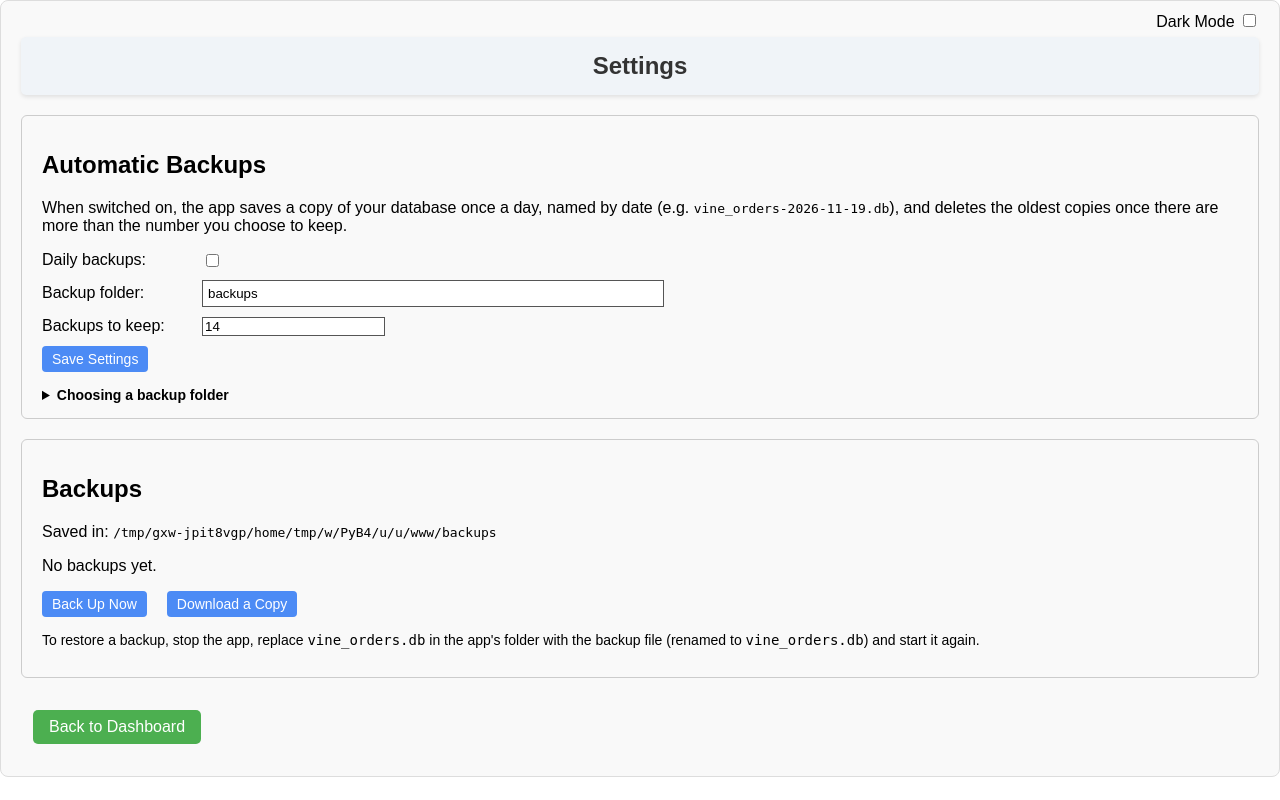
After one commit to infidelus/vine-orders-app, a Flask app: page /settings in a window 1280 px wide. The commit adds this page. Run offline with Flask 3, Linux system fonts and the light colour scheme; tables that the repository leaves empty hold one stand-in row (values such as "Sample post").

Commit message:
Make backups optional with a Settings page
- Remove the VINE_DATABASE option: the database stays in the app's folder
- Backups are off until switched on in the new Settings page, where the
  backup folder and number to keep can be chosen
- Settings page lists backups and can back up now or download a copy

Co-Authored-By: Claude Opus 5.5 <noreply@anthropic.com>
Claude-Session: https://claude.ai/code/session_01W5yiS6iqTCSKypt1SRSzjz

```diff
--- a/app.py
+++ b/app.py
@@ -6,7 +6,6 @@ import logging
 import requests
 import sqlite3
 import os
-import shutil
 import threading
 import time
 from urllib.parse import urlparse, quote
@@ -20,21 +19,12 @@ app = Flask(__name__)
 # Set up logging
 logging.basicConfig(level=logging.INFO)
 
-# Where the database is kept.  By default it's vine_orders.db next to app.py,
-# as it always has been.  In Docker, set the VINE_DATABASE variable to a path in
-# a mapped folder (e.g. /data/vine_orders.db) so rebuilding the image can't
-# lose your data - see the README.
-DEFAULT_DATABASE = 'vine_orders.db'
-DATABASE = os.environ.get('VINE_DATABASE', DEFAULT_DATABASE)
-
-# Automatic daily backups go in a 'backups' folder next to the database,
-# keeping the most recent VINE_BACKUP_KEEP copies (14 unless set otherwise)
-BACKUP_DIR = os.environ.get('VINE_BACKUP_DIR',
-                            os.path.join(os.path.dirname(os.path.abspath(DATABASE)), 'backups'))
-try:
-    BACKUP_KEEP = max(1, int(os.environ.get('VINE_BACKUP_KEEP', '14')))
-except ValueError:
-    BACKUP_KEEP = 14
+DATABASE = 'vine_orders.db'
+
+# Backups are optional and switched on from the Settings page.  These are the
+# starting values until you change them there.
+DEFAULT_BACKUP_DIR = 'backups'   # A 'backups' folder inside the app's folder
+DEFAULT_BACKUP_KEEP = 14
 
 # Vine items become legally yours six months after the review date
 OWNERSHIP_DAYS = 180
@@ -407,63 +397,100 @@ def datetimeformat(value, days=0, format='%d/%m/%Y'):
     return value  # In case value is None, return it unchanged
 
 
-def prepare_database_location():
-    """
-    Make sure the database's folder exists.  If VINE_DATABASE points somewhere
-    new and there's no database there yet, copy the existing one across so
-    nothing is lost when switching over.
-    """
-    folder = os.path.dirname(os.path.abspath(DATABASE))
-    os.makedirs(folder, exist_ok=True)
-
-    old_database = os.path.abspath(DEFAULT_DATABASE)
-    if (not os.path.exists(DATABASE) and os.path.exists(old_database)
-            and os.path.abspath(DATABASE) != old_database):
-        shutil.copy2(old_database, DATABASE)
-        logging.info(f"Copied the existing database from {old_database} to {os.path.abspath(DATABASE)}")
-
-    logging.info(f"Using database: {os.path.abspath(DATABASE)}")
-    logging.info(f"Backups folder: {os.path.abspath(BACKUP_DIR)} (keeping {BACKUP_KEEP})")
-
-
-def list_backups():
-    """Return the backup files, newest first."""
-    if not os.path.isdir(BACKUP_DIR):
+# --- Settings (stored in the database's 'settings' table) ---
+
+def get_setting(key, default=None):
+    """Read one setting, or return the default if it hasn't been set."""
+    conn = get_db_connection()
+    row = conn.execute('SELECT value FROM settings WHERE key = ?', (key,)).fetchone()
+    conn.close()
+    return row['value'] if row else default
+
+
+def set_setting(key, value):
+    conn = get_db_connection()
+    conn.execute('INSERT OR REPLACE INTO settings (key, value) VALUES (?, ?)', (key, str(value)))
+    conn.commit()
+    conn.close()
+
+
+def backup_settings():
+    """Return (enabled, folder, number_to_keep) from the saved settings."""
+    enabled = get_setting('backup_enabled', '0') == '1'
+    folder = get_setting('backup_dir', DEFAULT_BACKUP_DIR)
+    try:
+        keep = max(1, int(get_setting('backup_keep', DEFAULT_BACKUP_KEEP)))
+    except ValueError:
+        keep = DEFAULT_BACKUP_KEEP
+    return enabled, os.path.abspath(folder), keep
+
+
+def check_backup_folder(folder):
+    """
+    Make sure a backup folder exists and can be written to.
+    Returns an error message, or None if all is well.
+    """
+    try:
+        os.makedirs(folder, exist_ok=True)
+        test_file = os.path.join(folder, '.vine_write_test')
+        with open(test_file, 'w') as f:
+            f.write('test')
+        os.remove(test_file)
+    except OSError as e:
+        return f"Can't use that folder: {e.strerror or e}"
+    return None
+
+
+# --- Backups ---
+
+def list_backups(folder):
+    """Return the backup files in a folder, newest first."""
+    if not os.path.isdir(folder):
         return []
-    names = [name for name in os.listdir(BACKUP_DIR)
+    names = [name for name in os.listdir(folder)
              if name.startswith('vine_orders-') and name.endswith('.db')]
     return sorted(names, reverse=True)
 
 
-def backup_database():
-    """
-    Make today's backup if there isn't one already, then delete the oldest
-    backups beyond BACKUP_KEEP.  SQLite's own backup method is used, so the
-    copy is safe even if the app is in the middle of saving something.
-    """
-    if not os.path.exists(DATABASE):
+def copy_database(target_path):
+    """
+    Copy the database to target_path using SQLite's own backup method, which
+    is safe even if the app is in the middle of saving something.  It writes
+    to a temporary name first, so a half-finished copy is never mistaken for
+    a good one.
+    """
+    temp_path = target_path + '.tmp'
+    source = sqlite3.connect(DATABASE)
+    target = sqlite3.connect(temp_path)
+    with target:
+        source.backup(target)
+    target.close()
+    source.close()
+    os.replace(temp_path, target_path)
+
+
+def backup_database(force=False):
+    """
+    Make today's backup (if backups are switched on and there isn't one
+    already), then delete the oldest backups beyond the number to keep.
+    force=True makes a backup now even if switched off or one exists today.
+    Returns the backup's file name, or None if nothing was done.
+    """
+    enabled, folder, keep = backup_settings()
+    if not (enabled or force) or not os.path.exists(DATABASE):
         return None
 
-    os.makedirs(BACKUP_DIR, exist_ok=True)
+    os.makedirs(folder, exist_ok=True)
     backup_name = f"vine_orders-{datetime.now().strftime('%Y-%m-%d')}.db"
-    backup_path = os.path.join(BACKUP_DIR, backup_name)
-
-    if not os.path.exists(backup_path):
-        source = sqlite3.connect(DATABASE)
-        # Write to a temporary name first, so a half-finished backup is never
-        # mistaken for a good one
-        temp_path = backup_path + '.tmp'
-        target = sqlite3.connect(temp_path)
-        with target:
-            source.backup(target)
-        target.close()
-        source.close()
-        os.replace(temp_path, backup_path)
+    backup_path = os.path.join(folder, backup_name)
+
+    if force or not os.path.exists(backup_path):
+        copy_database(backup_path)
         logging.info(f"Backup saved: {backup_path}")
 
     # Remove the oldest backups beyond the number we're keeping
-    for old_name in list_backups()[BACKUP_KEEP:]:
-        os.remove(os.path.join(BACKUP_DIR, old_name))
+    for old_name in list_backups(folder)[keep:]:
+        os.remove(os.path.join(folder, old_name))
         logging.info(f"Old backup removed: {old_name}")
 
     return backup_name
@@ -498,6 +525,14 @@ def init_db():
         )
     ''')
 
+    # Create the settings table (used for the backup options)
+    cursor.execute('''
+        CREATE TABLE IF NOT EXISTS settings (
+            key TEXT PRIMARY KEY,
+            value TEXT
+        )
+    ''')
+
     # Create the review_periods table
     cursor.execute('''
         CREATE TABLE IF NOT EXISTS review_periods (
@@ -549,8 +584,8 @@ def init_db():
     conn.close()
 
 
-# Initialise the database, then start the automatic daily backups
-prepare_database_location()
+# Initialise the database, then start the daily backup checks (which do
+# nothing unless backups are switched on in Settings)
 init_db()
 threading.Thread(target=backup_loop, daemon=True, name='daily-backup').start()
 
@@ -1371,18 +1406,7 @@ def stats():
 
     conn.close()
 
-    # Backup details for the bottom of the page
-    backups = list_backups()
-    if backups:
-        latest = datetime.strptime(backups[0][len('vine_orders-'):-len('.db')], '%Y-%m-%d')
-        latest_backup = latest.strftime('%d/%m/%Y')
-    else:
-        latest_backup = None
-
     return render_template('stats.html',
-                           latest_backup=latest_backup,
-                           backup_count=len(backups),
-                           backup_dir=os.path.abspath(BACKUP_DIR),
                            total_orders=total_orders,
                            total_value=f"{(total_value or 0):.2f}",
                            items_sold=items_sold,
@@ -1458,18 +1482,78 @@ def export_sales_csv():
     )
 
 
+# Settings page (currently the backup options)
+@app.route('/settings', methods=['GET', 'POST'])
+def settings():
+    message = None
+    error = None
+
+    if request.method == 'POST':
+        enabled = request.form.get('backup_enabled') == 'on'
+        folder = request.form.get('backup_dir', '').strip() or DEFAULT_BACKUP_DIR
+        keep_text = request.form.get('backup_keep', '').strip()
+
+        try:
+            keep = int(keep_text)
+            if keep < 1:
+                raise ValueError
+        except ValueError:
+            error = "The number of backups to keep must be a whole number of at least 1."
+
+        # Only check the folder if backups are being switched on
+        if not error and enabled:
+            error = check_backup_folder(os.path.abspath(folder))
+
+        if not error:
+            set_setting('backup_enabled', '1' if enabled else '0')
+            set_setting('backup_dir', folder)
+            set_setting('backup_keep', keep)
+            message = "Settings saved."
+            if enabled:
+                # Make today's backup straight away, so you can see it worked
+                try:
+                    backup_database()
+                    message = "Settings saved, and today's backup is in place."
+                except Exception as e:
+                    error = f"Settings saved, but the backup failed: {e}"
+
+    enabled, folder, keep = backup_settings()
+    backups = []
+    for name in list_backups(folder):
+        path = os.path.join(folder, name)
+        backups.append({
+            'name': name,
+            'date': datetime.strptime(name[len('vine_orders-'):-len('.db')], '%Y-%m-%d').strftime('%d/%m/%Y'),
+            'size': f"{os.path.getsize(path) / 1024:.0f} KB",
+        })
+
+    return render_template('settings.html',
+                           message=message or request.args.get('message'),
+                           error=error,
+                           backup_enabled=enabled,
+                           backup_dir=get_setting('backup_dir', DEFAULT_BACKUP_DIR),
+                           backup_dir_full=folder,
+                           backup_keep=keep,
+                           backups=backups)
+
+
+# Make a backup immediately (from the Settings page)
+@app.route('/settings/backup_now', methods=['POST'])
+def backup_now():
+    _, folder, _ = backup_settings()
+    error = check_backup_folder(folder)
+    if error:
+        return redirect(url_for('settings', message=error))
+    name = backup_database(force=True)
+    return redirect(url_for('settings', message=f"Backup saved as {name}."))
+
+
 # Download a copy of the whole database (a manual backup)
 @app.route('/export/database')
 def export_database():
     # Make a consistent copy first, rather than sending the live file
-    temp_path = os.path.join(BACKUP_DIR, 'download.tmp')
-    os.makedirs(BACKUP_DIR, exist_ok=True)
-    source = sqlite3.connect(DATABASE)
-    target = sqlite3.connect(temp_path)
-    with target:
-        source.backup(target)
-    target.close()
-    source.close()
+    temp_path = os.path.abspath('vine_orders-download.db')
+    copy_database(temp_path)
     with open(temp_path, 'rb') as f:
         data = f.read()
     os.remove(temp_path)
--- a/static/css/style.css
+++ b/static/css/style.css
@@ -1375,13 +1375,57 @@ body {
     width: calc(100% - 160px);
 }
 
-/* --- Backup status on the statistics page --- */
-.backup-info {
-    margin: 20px 0 10px;
-    font-size: 14px;
-    opacity: 0.85;
+/* --- Settings page --- */
+.settings-section {
+    margin: 20px 0;
+    padding: 15px 20px;
+    border: 1px solid #ccc;
+    border-radius: 6px;
 }
 
-.backup-info code {
-    font-size: 13px;
+.settings-row {
+    display: flex;
+    align-items: center;
+    gap: 10px;
+    margin-bottom: 10px;
 }
+
+.settings-row label {
+    min-width: 150px;
+}
+
+.settings-wide {
+    flex: 1;
+    max-width: 450px;
+    padding: 5px;
+}
+
+.settings-help,
+.settings-note {
+    margin-top: 15px;
+    font-size: 14px;
+}
+
+.settings-help summary {
+    cursor: pointer;
+    font-weight: bold;
+}
+
+.settings-buttons {
+    display: flex;
+    gap: 10px;
+    align-items: center;
+    margin-top: 15px;
+}
+
+.settings-buttons form {
+    margin: 0;
+}
+
+.backups-table {
+    max-width: 600px;
+}
+
+.dark-mode .settings-section {
+    border-color: #555;
+}
--- a/templates/index.html
+++ b/templates/index.html
@@ -162,6 +162,7 @@
             <div class="bottom-buttons">
                 <a href="{{ url_for('orders') }}" class="button-link">View and Edit Orders</a>
                 <a href="{{ url_for('stats') }}" class="button-link">Statistics</a>
+                <a href="{{ url_for('settings') }}" class="button-link">Settings</a>
                 <button id="importCsvButton" class="button-link import-button">Import CSV</button>
             </div>
         </div>
--- /dev/null
+++ b/templates/settings.html
@@ -0,0 +1,111 @@
+<!DOCTYPE html>
+<html lang="en">
+<head>
+    <meta charset="UTF-8">
+    <meta name="viewport" content="width=device-width, initial-scale=1.0">
+    <title>Settings</title>
+    <link rel="stylesheet" href="{{ url_for('static', filename='css/style.css') }}">
+    <link rel="shortcut icon" href="{{ url_for('static', filename='favicon.ico') }}">
+</head>
+<body>
+    <div class="page-wrapper">
+
+        <!-- Dark Mode Toggle -->
+        <div class="dark-mode-toggle">
+            <label for="dark-mode-checkbox">Dark Mode</label>
+            <input type="checkbox" id="dark-mode-checkbox" onclick="toggleDarkMode()">
+        </div>
+
+        <h1 class="banner-heading">Settings</h1>
+
+        <!-- Messages after saving -->
+        {% if error %}
+            <div class="find-status find-status-error">{{ error }}</div>
+        {% elif message %}
+            <div class="find-status find-status-info">{{ message }}</div>
+        {% endif %}
+
+        <!-- Backup options -->
+        <div class="settings-section">
+            <h2>Automatic Backups</h2>
+            <p>
+                When switched on, the app saves a copy of your database once a day, named by
+                date (e.g. <code>vine_orders-2026-11-19.db</code>), and deletes the oldest
+                copies once there are more than the number you choose to keep.
+            </p>
+
+            <form method="POST" action="{{ url_for('settings') }}">
+                <div class="settings-row">
+                    <label for="backup_enabled">Daily backups:</label>
+                    <input type="checkbox" id="backup_enabled" name="backup_enabled"
+                           {% if backup_enabled %}checked{% endif %}>
+                </div>
+                <div class="settings-row">
+                    <label for="backup_dir">Backup folder:</label>
+                    <input type="text" id="backup_dir" name="backup_dir" value="{{ backup_dir }}" class="settings-wide">
+                </div>
+                <div class="settings-row">
+                    <label for="backup_keep">Backups to keep:</label>
+                    <input type="number" id="backup_keep" name="backup_keep" value="{{ backup_keep }}" min="1" step="1">
+                </div>
+                <button type="submit" class="small-button">Save Settings</button>
+            </form>
+
+            <details class="settings-help">
+                <summary>Choosing a backup folder</summary>
+                <p>
+                    Leave it as <code>backups</code> to keep backups in a folder inside the app's
+                    own folder. Any full path can be used instead, as long as the app can write to it.
+                    The app creates the folder if it doesn't exist and tells you if it can't use it.
+                </p>
+                <p>
+                    <strong>Running in Docker (e.g. on Unraid):</strong> the app can only see folders
+                    the container has been given. To back up somewhere else, such as a different share,
+                    edit the container and add a <em>Path</em>, for example container path
+                    <code>/backups</code> and host path <code>/mnt/user/backups/vine-orders</code>,
+                    then enter <code>/backups</code> here.
+                </p>
+            </details>
+        </div>
+
+        <!-- Existing backups -->
+        <div class="settings-section">
+            <h2>Backups</h2>
+            <p>Saved in: <code>{{ backup_dir_full }}</code></p>
+
+            {% if backups %}
+                <table class="orders-table backups-table">
+                    <thead>
+                        <tr><th>Date</th><th>File</th><th>Size</th></tr>
+                    </thead>
+                    <tbody>
+                        {% for backup in backups %}
+                            <tr><td>{{ backup.date }}</td><td>{{ backup.name }}</td><td>{{ backup.size }}</td></tr>
+                        {% endfor %}
+                    </tbody>
+                </table>
+            {% else %}
+                <p>No backups yet.</p>
+            {% endif %}
+
+            <div class="settings-buttons">
+                <form method="POST" action="{{ url_for('backup_now') }}">
+                    <button type="submit" class="small-button">Back Up Now</button>
+                </form>
+                <a href="{{ url_for('export_database') }}" class="small-button">Download a Copy</a>
+            </div>
+
+            <p class="settings-note">
+                To restore a backup, stop the app, replace <code>vine_orders.db</code> in the app's
+                folder with the backup file (renamed to <code>vine_orders.db</code>) and start it again.
+            </p>
+        </div>
+
+        <div class="bottom-buttons">
+            <a href="{{ url_for('index') }}" class="button-link">Back to Dashboard</a>
+        </div>
+    </div>
+
+    <script src="{{ url_for('static', filename='js/script.js') }}"></script>
+</body>
+</html>
```
Also changed, not shown: templates/stats.html (+0 -9 lines), README.md.
